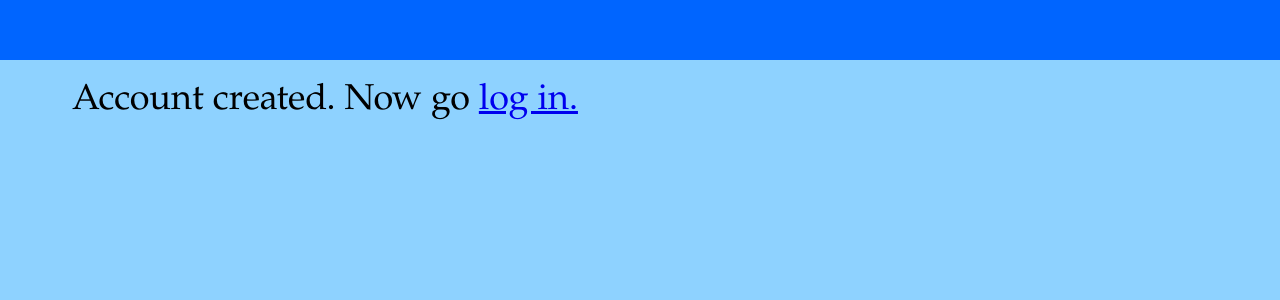
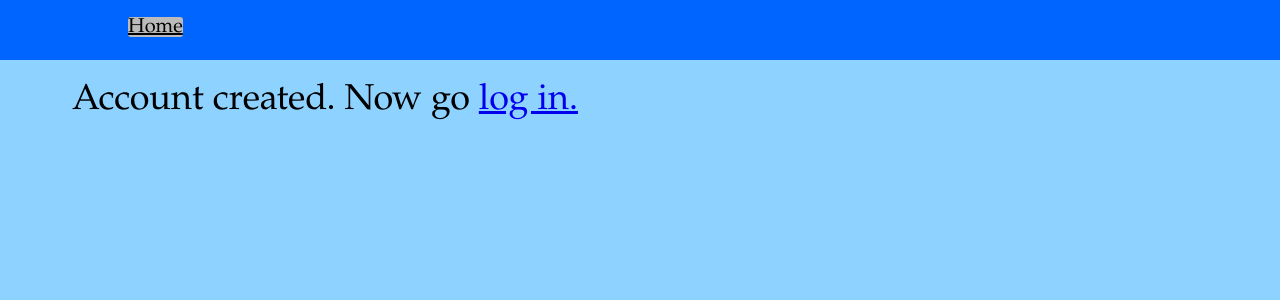
Before and after one commit to lazarchitect/Deckerator, a Flask app: template templates/signupSuccess.html in a window 1280 px wide. Shown: the top 300 px of the page. Run offline with Flask 2, Linux system fonts and the light colour scheme; the template is opened without the code that fills it, so the values that code supplies are empty; parts of the project's set-up code (start-up, migrations or seed data) failed here and were passed over.

Commit message:
quick header fix

```diff
--- a/templates/signupSuccess.html
+++ b/templates/signupSuccess.html
@@ -7,8 +7,7 @@
 <body>
 
 	<header>
-		<!-- <a href="/" class="headerlink">Home</a> -->
-		<!-- <a href="/logout" class="headerlink">Log Out</a> -->
+		<a href="/" id="homebutton">Home</a>
 	</header>
 
 	<br><br>
```
